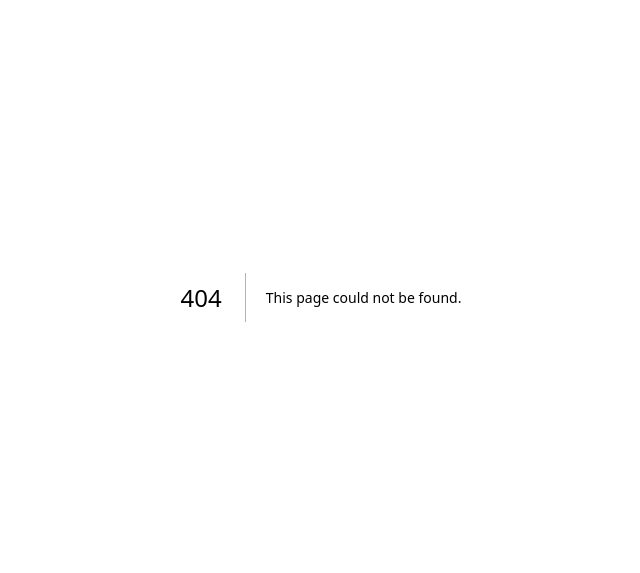
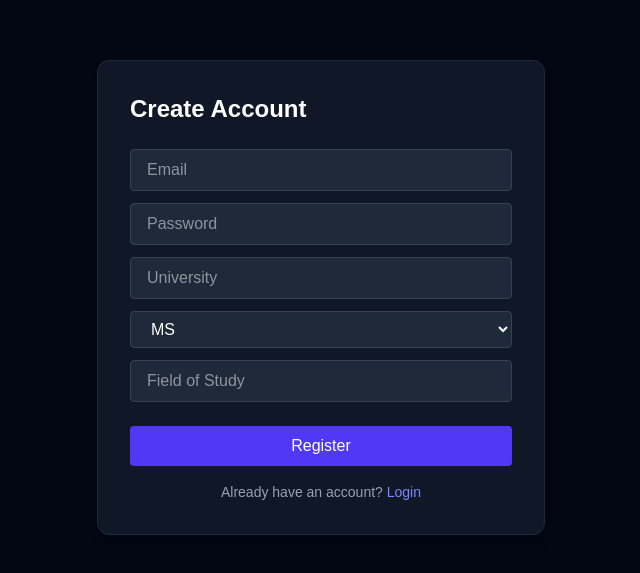
Before and after one commit to hamzasaeed333/smthesiscoach-frontend, a Next.js app: page /register in a window 1280 px wide. Before the commit this address had no page. Shown: the part 103-676 px from the top of the page, without its empty margins (319-959 px from the left). Built offline with nearby package versions, Linux system fonts and the light colour scheme; no server answers.

Commit message:
Add Register and Login screens with Supabase authentication

```diff
--- /dev/null
+++ b/app/login/page.tsx
@@ -0,0 +1,83 @@
+'use client'
+
+import { useState } from 'react'
+import { useRouter } from 'next/navigation'
+import { supabase } from '@/lib/supabaseClient'
+
+export default function LoginPage() {
+  const router = useRouter()
+  const [email, setEmail] = useState('')
+  const [password, setPassword] = useState('')
+  const [error, setError] = useState('')
+  const [loading, setLoading] = useState(false)
+
+  const handleLogin = async (e: React.FormEvent) => {
+    e.preventDefault()
+    setError('')
+    setLoading(true)
+
+    const { error: loginError } = await supabase.auth.signInWithPassword({
+      email,
+      password,
+    })
+
+    if (loginError) {
+      setError(loginError.message)
+      setLoading(false)
+      return
+    }
+
+    setLoading(false)
+    router.push('/dashboard')
+  }
+
+  return (
+    <div className="min-h-screen flex items-center justify-center bg-gray-950 px-4">
+      <form
+        onSubmit={handleLogin}
+        className="w-full max-w-md bg-gray-900 rounded-xl p-8 shadow-lg border border-gray-800"
+      >
+        <h1 className="text-2xl font-bold text-white mb-6">Welcome Back</h1>
+
+        {error && (
+          <p className="text-red-400 text-sm mb-4 bg-red-950 p-2 rounded">
+            {error}
+          </p>
+        )}
+
+        <input
+          type="email"
+          placeholder="Email"
+          value={email}
+          onChange={(e) => setEmail(e.target.value)}
+          required
+          className="w-full mb-3 px-4 py-2 rounded bg-gray-800 text-white border border-gray-700 focus:outline-none focus:border-indigo-500"
+        />
+
+        <input
+          type="password"
+          placeholder="Password"
+          value={password}
+          onChange={(e) => setPassword(e.target.value)}
+          required
+          className="w-full mb-6 px-4 py-2 rounded bg-gray-800 text-white border border-gray-700 focus:outline-none focus:border-indigo-500"
+        />
+
+        <button
+          type="submit"
+          disabled={loading}
+          className="w-full bg-indigo-600 hover:bg-indigo-700 text-white py-2 rounded font-medium transition disabled:opacity-50"
+        >
+          {loading ? 'Logging in...' : 'Login'}
+        </button>
+
+        <p className="text-gray-400 text-sm mt-4 text-center">
+          Don't have an account?{' '}
+          <a href="/register" className="text-indigo-400 hover:underline">
+            Register
+          </a>
+        </p>
+      </form>
+    </div>
+  )
+}
--- /dev/null
+++ b/app/register/page.tsx
@@ -0,0 +1,132 @@
+'use client'
+
+import { useState } from 'react'
+import { useRouter } from 'next/navigation'
+import { supabase } from '@/lib/supabaseClient'
+
+export default function RegisterPage() {
+  const router = useRouter()
+  const [email, setEmail] = useState('')
+  const [password, setPassword] = useState('')
+  const [university, setUniversity] = useState('')
+  const [degreeLevel, setDegreeLevel] = useState('MS')
+  const [fieldOfStudy, setFieldOfStudy] = useState('')
+  const [error, setError] = useState('')
+  const [loading, setLoading] = useState(false)
+
+  const handleRegister = async (e: React.FormEvent) => {
+    e.preventDefault()
+    setError('')
+    setLoading(true)
+
+    const { data, error: signUpError } = await supabase.auth.signUp({
+      email,
+      password,
+    })
+
+    if (signUpError) {
+      setError(signUpError.message)
+      setLoading(false)
+      return
+    }
+
+    if (data.user) {
+      const { error: profileError } = await supabase.from('users').insert({
+        id: data.user.id,
+        email,
+        university,
+        degree_level: degreeLevel,
+        field_of_study: fieldOfStudy,
+        role: 'student',
+      })
+
+      if (profileError) {
+        setError(profileError.message)
+        setLoading(false)
+        return
+      }
+    }
+
+    setLoading(false)
+    router.push('/login')
+  }
+
+  return (
+    <div className="min-h-screen flex items-center justify-center bg-gray-950 px-4">
+      <form
+        onSubmit={handleRegister}
+        className="w-full max-w-md bg-gray-900 rounded-xl p-8 shadow-lg border border-gray-800"
+      >
+        <h1 className="text-2xl font-bold text-white mb-6">Create Account</h1>
+
+        {error && (
+          <p className="text-red-400 text-sm mb-4 bg-red-950 p-2 rounded">
+            {error}
+          </p>
+        )}
+
+        <input
+          type="email"
+          placeholder="Email"
+          value={email}
+          onChange={(e) => setEmail(e.target.value)}
+          required
+          className="w-full mb-3 px-4 py-2 rounded bg-gray-800 text-white border border-gray-700 focus:outline-none focus:border-indigo-500"
+        />
+
+        <input
+          type="password"
+          placeholder="Password"
+          value={password}
+          onChange={(e) => setPassword(e.target.value)}
+          required
+          minLength={6}
+          className="w-full mb-3 px-4 py-2 rounded bg-gray-800 text-white border border-gray-700 focus:outline-none focus:border-indigo-500"
+        />
+
+        <input
+          type="text"
+          placeholder="University"
+          value={university}
+          onChange={(e) => setUniversity(e.target.value)}
+          required
+          className="w-full mb-3 px-4 py-2 rounded bg-gray-800 text-white border border-gray-700 focus:outline-none focus:border-indigo-500"
+        />
+
+        <select
+          value={degreeLevel}
+          onChange={(e) => setDegreeLevel(e.target.value)}
+          className="w-full mb-3 px-4 py-2 rounded bg-gray-800 text-white border border-gray-700 focus:outline-none focus:border-indigo-500"
+        >
+          <option value="MS">MS</option>
+          <option value="MPhil">MPhil</option>
+          <option value="PhD">PhD</option>
+        </select>
+
+        <input
+          type="text"
+          placeholder="Field of Study"
+          value={fieldOfStudy}
+          onChange={(e) => setFieldOfStudy(e.target.value)}
+          required
+          className="w-full mb-6 px-4 py-2 rounded bg-gray-800 text-white border border-gray-700 focus:outline-none focus:border-indigo-500"
+        />
+
+        <button
+          type="submit"
+          disabled={loading}
+          className="w-full bg-indigo-600 hover:bg-indigo-700 text-white py-2 rounded font-medium transition disabled:opacity-50"
+        >
+          {loading ? 'Creating account...' : 'Register'}
+        </button>
+
+        <p className="text-gray-400 text-sm mt-4 text-center">
+          Already have an account?{' '}
+          <a href="/login" className="text-indigo-400 hover:underline">
+            Login
+          </a>
+        </p>
+      </form>
+    </div>
+  )
+}
--- /dev/null
+++ b/lib/supabaseClient.ts
@@ -0,0 +1,6 @@
+import { createClient } from '@supabase/supabase-js'
+
+const supabaseUrl = process.env.NEXT_PUBLIC_SUPABASE_URL!
+const supabaseAnonKey = process.env.NEXT_PUBLIC_SUPABASE_ANON_KEY!
+
+export const supabase = createClient(supabaseUrl, supabaseAnonKey)
```
